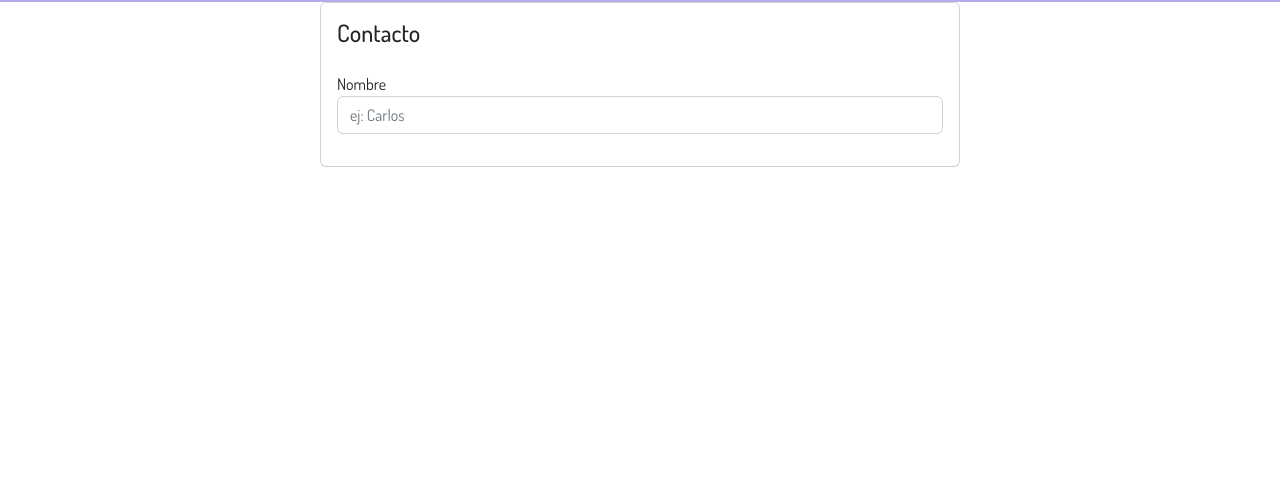
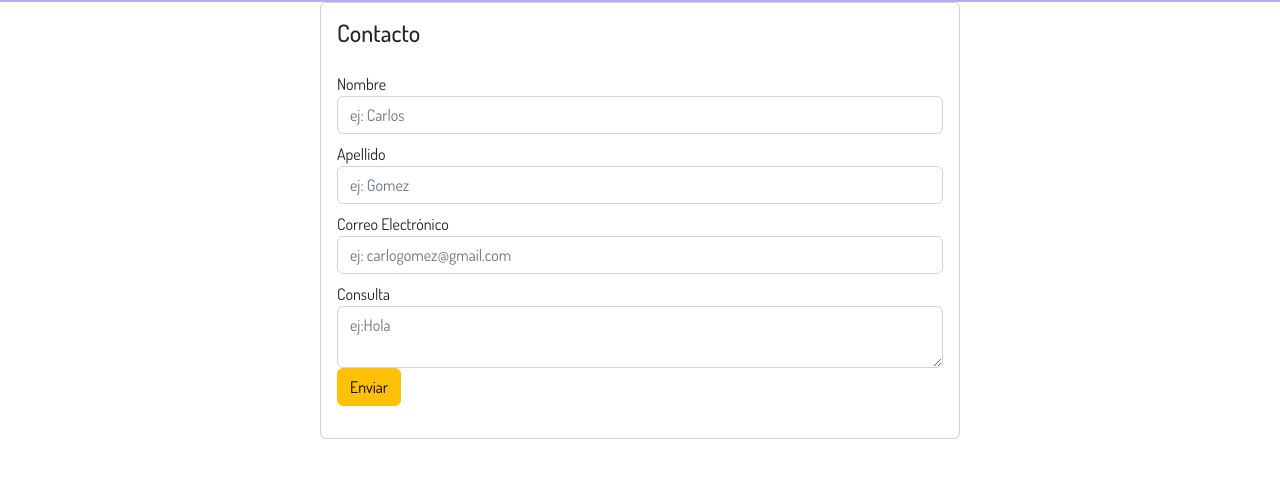
Before and after one commit to SantiagoLeguiza1598/repositorio-libreria-leguiza, a plain HTML site: page contacto.html in a window 1280 px wide. Shown: the part 74-552 px from the top of the page. Drawn offline with nearby package versions, Linux system fonts and the light colour scheme.

Commit message:
Modificacion de Contacto con Bootstrap

```diff
--- a/contacto.html
+++ b/contacto.html
@@ -61,6 +61,38 @@
                 placeholder="ej: Carlos"
               />
             </div>
+            <div class="mb-2">
+              <label for="Apellido">Apellido</label>
+              <input
+                type="text"
+                class="form-control"
+                name="Apellido"
+                id="Apellido"
+                placeholder="ej: Gomez"
+              />
+            </div>
+            <div class="mb-2">
+              <label for="Correo Electrónico">Correo Electrónico</label>
+              <input
+                type="text"
+                class="form-control"
+                name="Correo Electrónico"
+                id="Correo Electrónico"
+                placeholder="ej: carlogomez@gmail.com"
+              />
+            </div>
+            <div class="mb-2">
+              <label for="Consulta">Consulta</label>
+              <textarea
+                name="Consulta"
+                id="Consulta"
+                class="form-control"
+                placeholder="ej:Hola"
+              ></textarea>
+              <div class="mb-2">
+                <button class="btn btn-warning">Enviar</button>
+              </div>
+            </div>
           </form>
         </div>
       </div>
```
